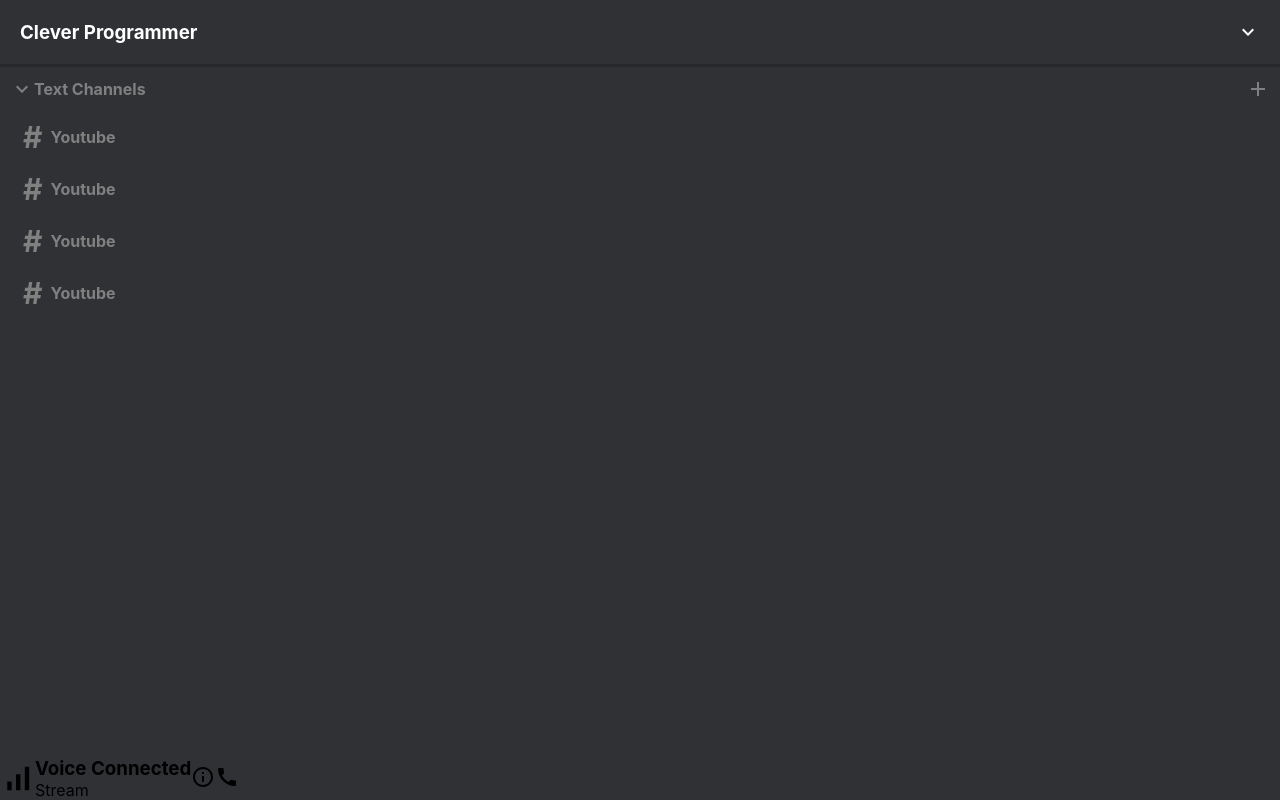
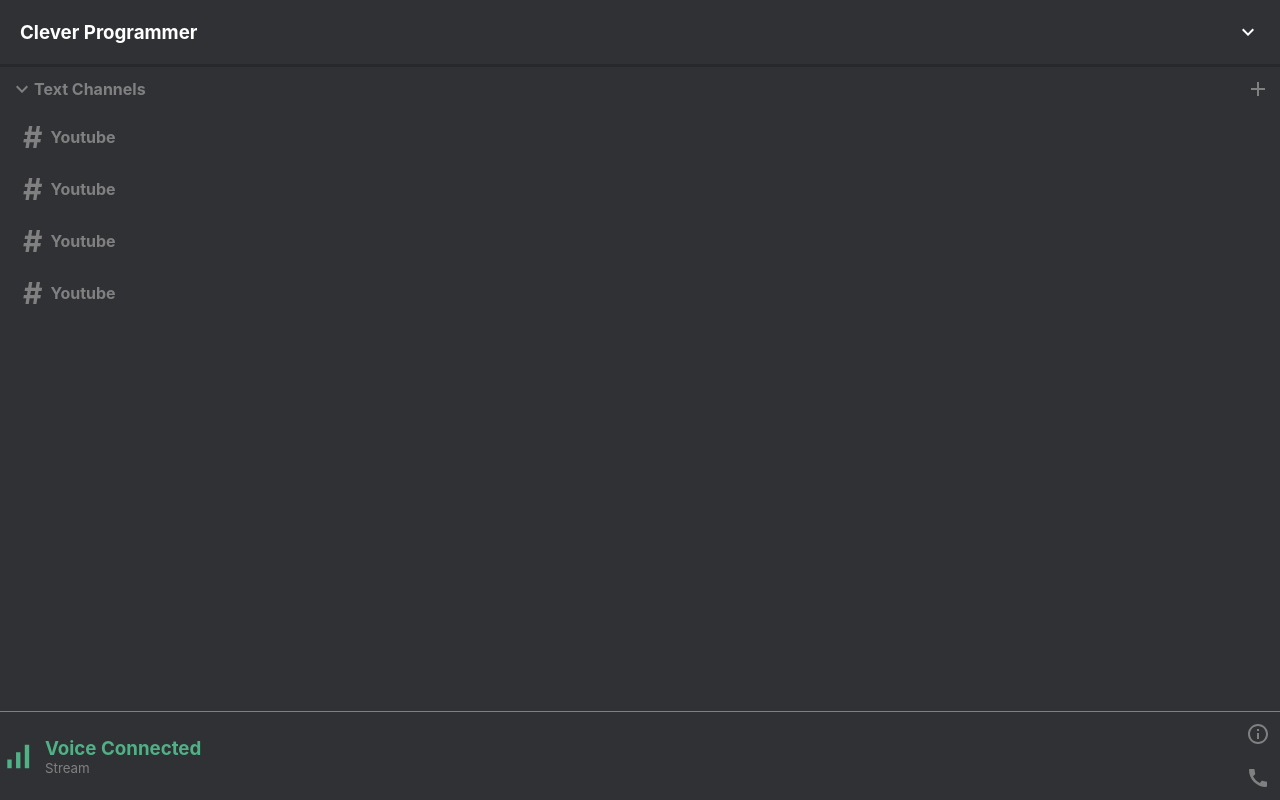
Before and after one commit to apolloproductionsdj/discordian-clone, a React (Create React App) app: page / in a window 1280 px wide. Built offline with nearby package versions, Linux system fonts and the light colour scheme.

Commit message:
finsished styling .sidebarVoice

```diff
--- a/src/Sidebar.css
+++ b/src/Sidebar.css
@@ -44,5 +44,32 @@
 
 .sidebar__voice {
     display: flex;
+    justify-content: space-between;
     align-items: center;
+    color: gray;
+    background-color: #2f3135;
+    border-top: 1px solid gray;
 }
+
+.sidebar__voiceInfo {
+    flex: 1;
+    padding: 10px;
+}
+
+.sidebar__voiceIcon {
+    color: #4fb185
+}
+
+.sidebar__voiceIcons > .MuiSvgIcon-root {
+    display: flex;
+    flex-direction: column;
+    padding: 10px;
+}
+
+.sidebar__voiceInfo > h3 {
+    color: #4fb185
+}
+
+.sidebar__voiceInfo > p {
+    font-size: smaller;
+}
```
